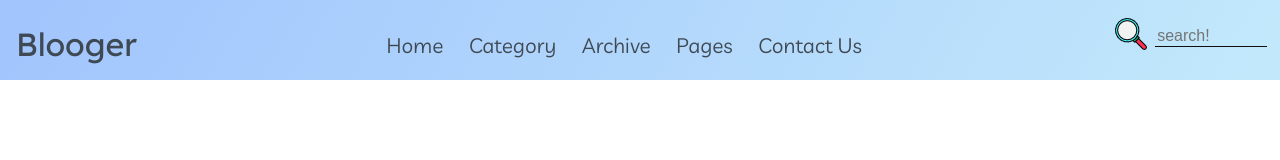
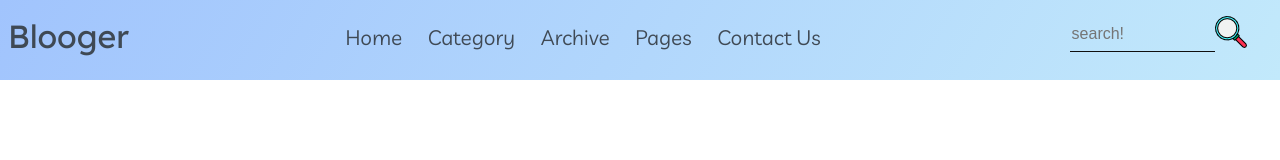
Before and after one commit to AdelTafaghodi/website_blooger, a plain HTML site: page index.html in a window 1280 px wide. Drawn offline with Linux system fonts and the light colour scheme.

Commit message:
fixed header for desktop devices

```diff
--- a/assets/scss/layout/_header.scss
+++ b/assets/scss/layout/_header.scss
@@ -5,43 +5,35 @@
 header{
     width: 100%;
     display: flex;
+    flex: {
+        direction: row;
+        wrap: wrap;
+    }
+    align-items: flex-start;
     justify-content: space-between;
-    flex: {
-        wrap: nowrap;
-        direction: row;
-    }
-    overflow: hidden;
     height: 10vh;
     padding-top: 1rem;
     background: map-get($colors ,'sky');
     .header-brand{
-        padding: 0.5rem 1rem;
-        width: 10%;
+        padding-left: .5rem;
 
         a{  text-decoration: none;
             color: map-get($colors , "text-grey" );
             font: {
                 family: "lexend";
                 size: 2rem;}
-
         }
-    }
-
-    .header-navbar{
-        width: 100%;
     }
 
     .header-navbar__items{
         display: flex;
-        flex: {
-            direction: row;
-            wrap: wrap;}
-        justify-content: center;
-        align-items: center;
         list-style: none;
+        margin: 0 ;
+        padding-top: .5rem;
+        padding-left: 0;
 
         .header-navbar__item{
-            padding: 0 .8rem;
+            padding: 0 0.8rem;
 
             a{
                 text-decoration: none;
@@ -55,23 +47,20 @@ header{
     }
 
     .search-bar{
+        @media (max-width:919px) {
+            padding: .5rem 0 0 8rem
+        }
         display: flex;
-        align-items: center;
-        justify-content: flex-end;
-        margin-right: 1%;
-        overflow: hidden;
-        padding-bottom: 1.5rem;
-
-        a{
-            margin-right: .5rem;}
+        justify-content: center;
 
         input{
             background: transparent;
             border: none;
+            outline: none;
             border-bottom: .1rem solid map-get($colors, "bg-color" );
-            outline: none;
-            color: black;
-            font-size: 1rem;
+            font: {
+                size: 1rem;
+            }
             width: 60%;
         }
     }
--- a/index.html
+++ b/index.html
@@ -26,8 +26,8 @@
             </ul>
         </nav>
         <div class="search-bar">
+            <input type="text" placeholder="search!">
             <a href="#"><img src="./assets/icons/search.png" alt=""></a>
-            <input type="text" placeholder="search!">
         </div>
     </header>
     <!-- main ------------------------------------------------------------------>
```
Also changed, not shown: assets/css/main.css, 1 other file.
